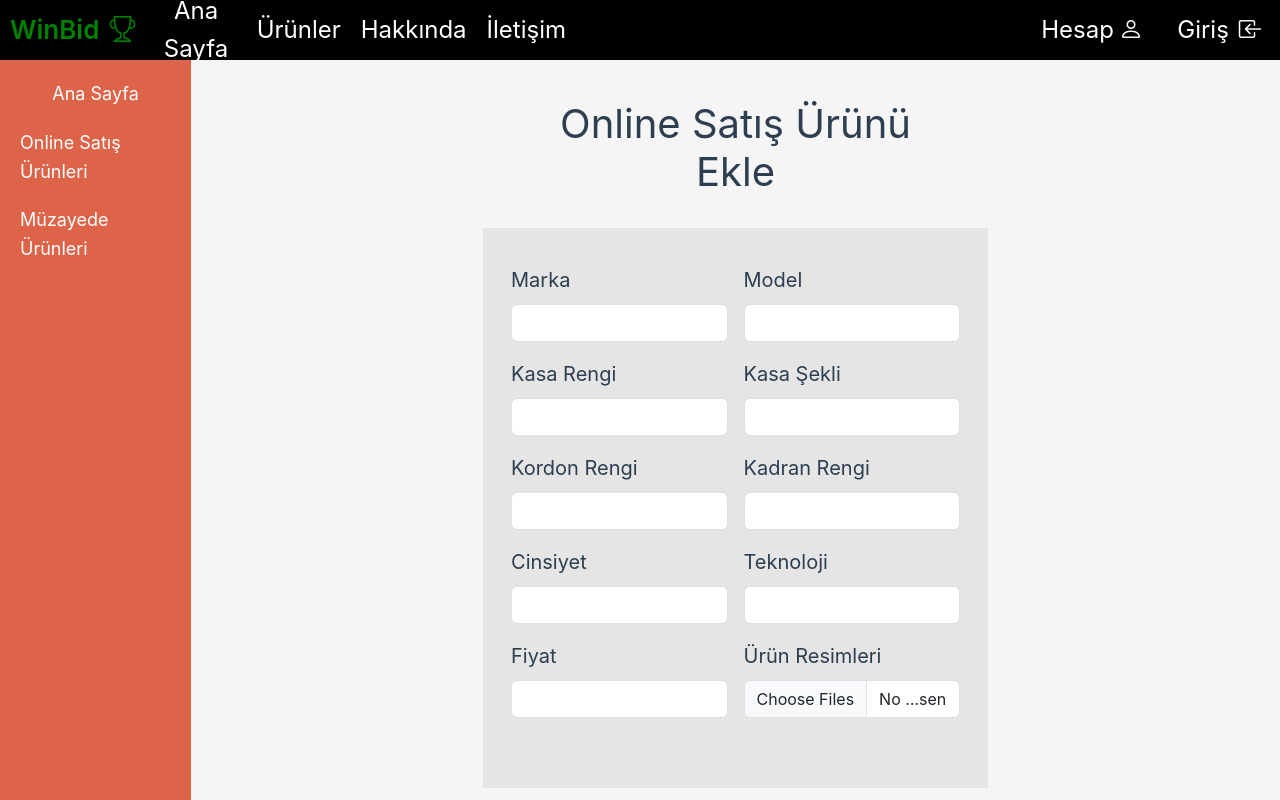
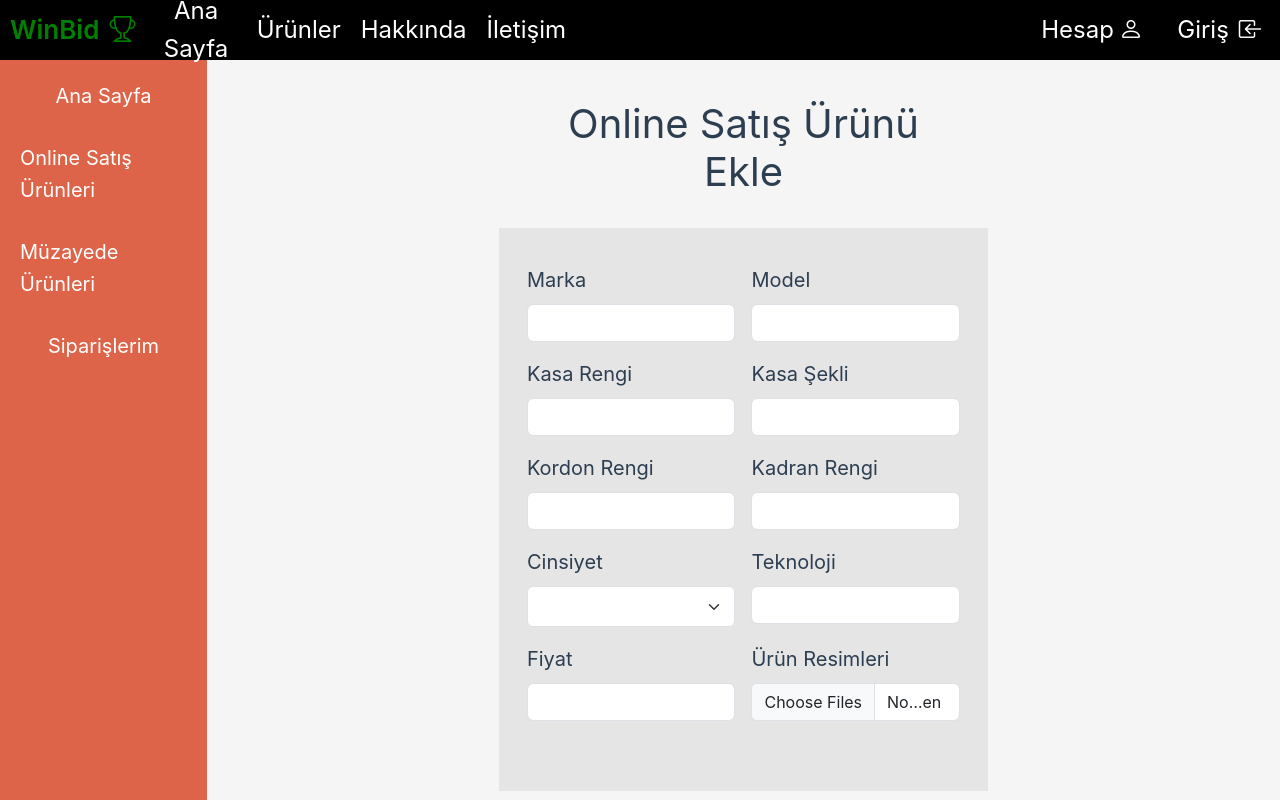
Before and after one commit to clwope/tez-frontend, a Vue app: page /admin/add-product in a window 1280 px wide. Shown: the top 800 px of the page. Built offline with nearby package versions, Linux system fonts and the light colour scheme.

Commit message:
started product functionality

```diff
--- a/src/components/admin/AddAuctionProduct.vue
+++ b/src/components/admin/AddAuctionProduct.vue
@@ -4,7 +4,7 @@
 
         <div class="form">
 
-            <h1>Online Satış Ürünü Ekle</h1>
+            <h1>Müzayede Ürünü Ekle</h1>
 
             <form class="row g-3">
                 <div class="col-md-6">
@@ -33,7 +33,12 @@
                 </div>
                 <div class="col-md-6">
                     <label for="auction_product_gender" class="form-label">Cinsiyet</label>
-                    <input type="email" class="form-control" id="auction_product_gender">
+                    <select class="form-select" id="auction_product_gender">
+                        <option value="Unisex" selected>Unisex</option>
+                        <option value="Erkek">Erkek</option>
+                        <option value="Kadın">Kadın</option>
+                    </select>
+                    <!-- <input type="email" class="form-control" id="auction_product_gender"> -->
                 </div>
                 <div class="col-md-6">
                     <label for="auction_product_technology" class="form-label">Teknoloji</label>
@@ -164,4 +169,8 @@
         object-fit: cover;
         border: 2px solid white;
     }
+
+    #auction_product_gender{
+        font-size: 18px;
+    }
 </style>
--- a/src/components/admin/AddProduct.vue
+++ b/src/components/admin/AddProduct.vue
@@ -9,39 +9,44 @@
             <form class="row g-3">
                 <div class="col-md-6">
                     <label for="product_brand" class="form-label">Marka</label>
-                    <input type="text" class="form-control" id="product_brand">
+                    <input type="text" class="form-control" id="product_brand" v-model="brand">
                 </div>
                 <div class="col-md-6">
                     <label for="product_model" class="form-label">Model</label>
-                    <input type="text" class="form-control" id="product_model">
+                    <input type="text" class="form-control" id="product_model" v-model="model">
                 </div>
                 <div class="col-md-6">
                     <label for="product_case_color" class="form-label">Kasa Rengi</label>
-                    <input type="email" class="form-control" id="product_case_color">
+                    <input type="text" class="form-control" id="product_case_color" v-model="caseColor">
                 </div>
                 <div class="col-md-6">
                     <label for="product_case_shape" class="form-label">Kasa Şekli</label>
-                    <input type="password" class="form-control" id="product_case_shape">
+                    <input type="text" class="form-control" id="product_case_shape" v-model="caseShape">
                 </div>
                 <div class="col-md-6">
                     <label for="product_cord_color" class="form-label">Kordon Rengi</label>
-                    <input type="email" class="form-control" id="product_cord_color">
+                    <input type="text" class="form-control" id="product_cord_color" v-model="cordColor">
                 </div>
                 <div class="col-md-6">
                     <label for="product_dial_color" class="form-label">Kadran Rengi</label>
-                    <input type="password" class="form-control" id="product_dial_color">
+                    <input type="text" class="form-control" id="product_dial_color" v-model="dialColor">
                 </div>
                 <div class="col-md-6">
                     <label for="product_gender" class="form-label">Cinsiyet</label>
-                    <input type="email" class="form-control" id="product_gender">
+                    <select class="form-select" id="product_gender" v-model="gender">
+                        <option value="Unisex" selected>Unisex</option>
+                        <option value="Erkek">Erkek</option>
+                        <option value="Kadın">Kadın</option>
+                    </select>
+                    <!-- <input type="email" class="form-control" id="product_gender"> -->
                 </div>
                 <div class="col-md-6">
                     <label for="product_technology" class="form-label">Teknoloji</label>
-                    <input type="password" class="form-control" id="product_technology">
+                    <input type="text" class="form-control" id="product_technology" v-model="technology">
                 </div>
                 <div class="col-md-6">
                     <label for="product_price" class="form-label">Fiyat</label>
-                    <input type="number" class="form-control" id="product_price">
+                    <input type="number" min="0" class="form-control" id="product_price" v-model="price">
                 </div>
                 <div class="col-md-6">
                     <label for="product_images" class="form-label">Ürün Resimleri</label>
@@ -156,4 +161,8 @@
         object-fit: cover;
         border: 2px solid white;
     }
+
+    #product_gender{
+        font-size: 18px;
+    }
 </style>
--- a/src/components/layouts/Sidebar.vue
+++ b/src/components/layouts/Sidebar.vue
@@ -3,6 +3,7 @@
         <router-link to="/admin/home">Ana Sayfa</router-link>
         <a href="">Online Satış Ürünleri</a>
         <a href="">Müzayede Ürünleri</a>
+        <a href="">Siparişlerim</a>
     </div>
 </template>
 
@@ -12,20 +13,20 @@
 
 <style scoped>
     .sidebar{
-        width: 250px;
+        width: 280px;
         min-height: 100vh;
         padding: 20px;
         display: flex;
         flex-direction: column;
         align-items: center;
-        gap: 20px;
+        gap: 30px;
         background-color: #DE6449;
     }
 
     .sidebar > a{
         text-decoration: none;
         color: white;
-        font-size: 18px;
+        font-size: 20px;
         font-weight: 400;
     }
 
```
